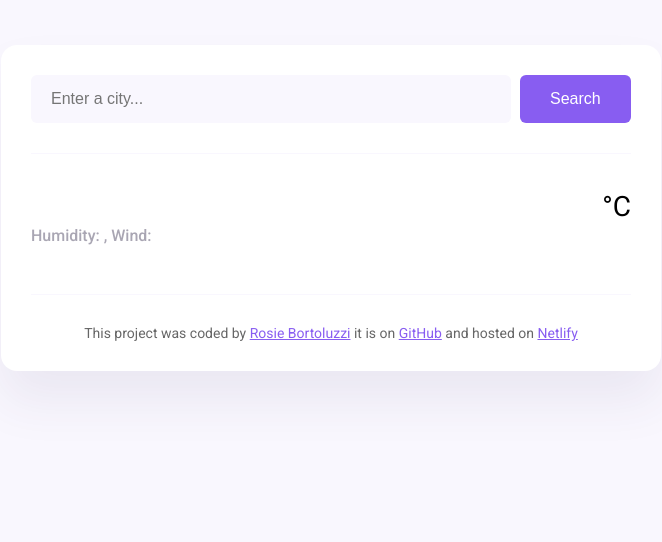
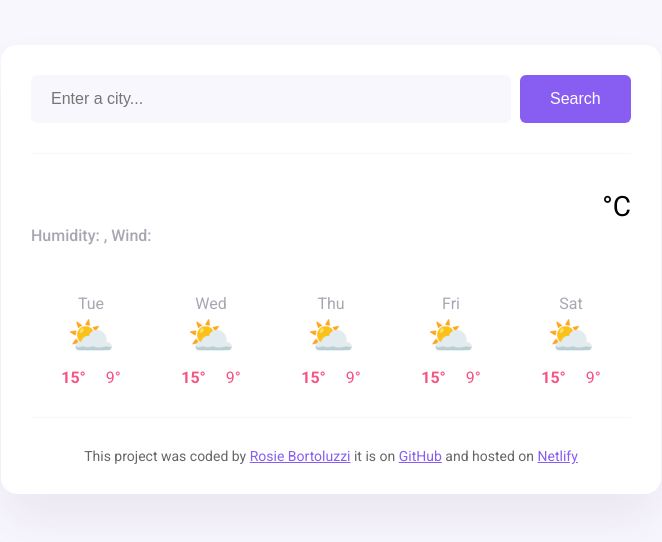
Before and after one commit to rorou4i/Weather-app, a plain HTML site: page index.html in a window 1280 px wide. Shown: the whole page, without its empty margins (309-971 px from the left). Drawn offline with nearby package versions, Linux system fonts and the light colour scheme; no server answers.

Commit message:
transferred Forecast html from javascript

```diff
--- a/index.html
+++ b/index.html
@@ -45,6 +45,7 @@
             <div class="weather-app-unit">&deg;C</div>
           </div>
         </div>
+        <div class="weather-forecast" id="forecast"></div>
       </main>
 
       <footer>
--- a/src/index.js
+++ b/src/index.js
@@ -53,7 +53,31 @@ function handleSearchSubmit(event) {
   searchCity(searchInput.value);
 }
 
+function displayForecast() {
+  let days = ["Tue", "Wed", "Thu", "Fri", "Sat"];
+  let forecastHtml = "";
+
+  days.forEach(function (day) {
+    forecastHtml =
+      forecastHtml +
+      `
+<div class="weather-forecast-day">
+  <div class="weather-forecast-date">${day}</div>
+  <div class="weather-forecast-icon">⛅</div>
+  <div class="weather-forecast-temperatures">
+    <div class="weather-forecast-temp"><strong>15&deg;</strong></div>
+    <div class="weather-forecast-temp">9&deg;</div>
+  </div>
+</div>`;
+  });
+
+  let forecastElement = document.querySelector("#forecast");
+  forecastElement.innerHTML = forecastHtml;
+}
+
 let searchFormElement = document.querySelector("#search-form");
 searchFormElement.addEventListener("submit", handleSearchSubmit);
 
 searchCity("London");
+
+displayForecast();
--- a/src/styles.css
+++ b/src/styles.css
@@ -86,6 +86,36 @@ main {
   font-size: 28px;
 }
 
+.weather-forecast {
+  display: flex;
+  justify-content: space-around;
+  margin-top: 30px;
+}
+
+.weather-forecast-date {
+  text-align: center;
+  color: rgba(39, 33, 66, 0.4);
+  font-size: 16px;
+  line-height: 20px;
+}
+
+.weather-forecast-icon {
+  font-size: 38px;
+  text-align: center;
+}
+
+.weather-forecast-temperatures {
+  text-align: center;
+  color: #f65282;
+  margin-top: 10px;
+  display: flex;
+  justify-content: center;
+}
+
+.weather-forecast-temp {
+  padding: 0 10px;
+}
+
 footer {
   border-top: 1px solid #f9f7fe;
   padding: 30px 0 0 0;
```
